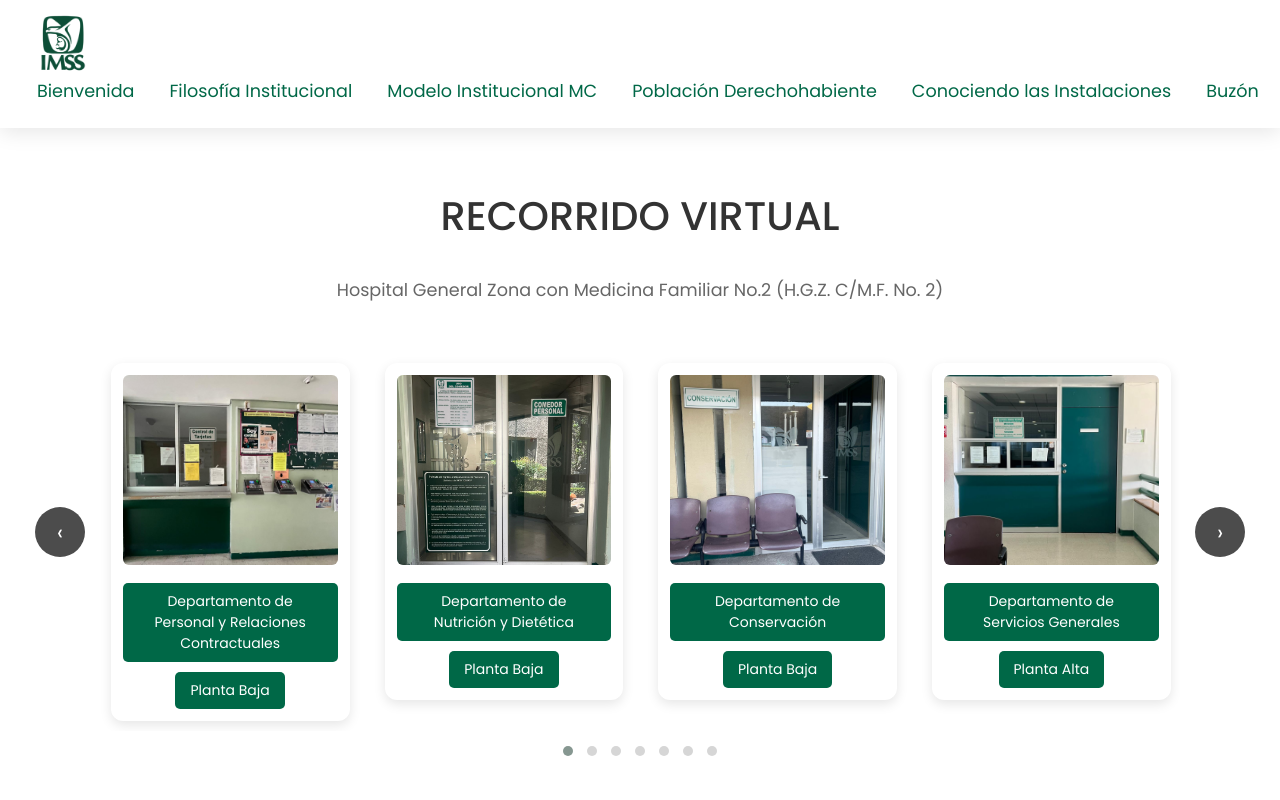
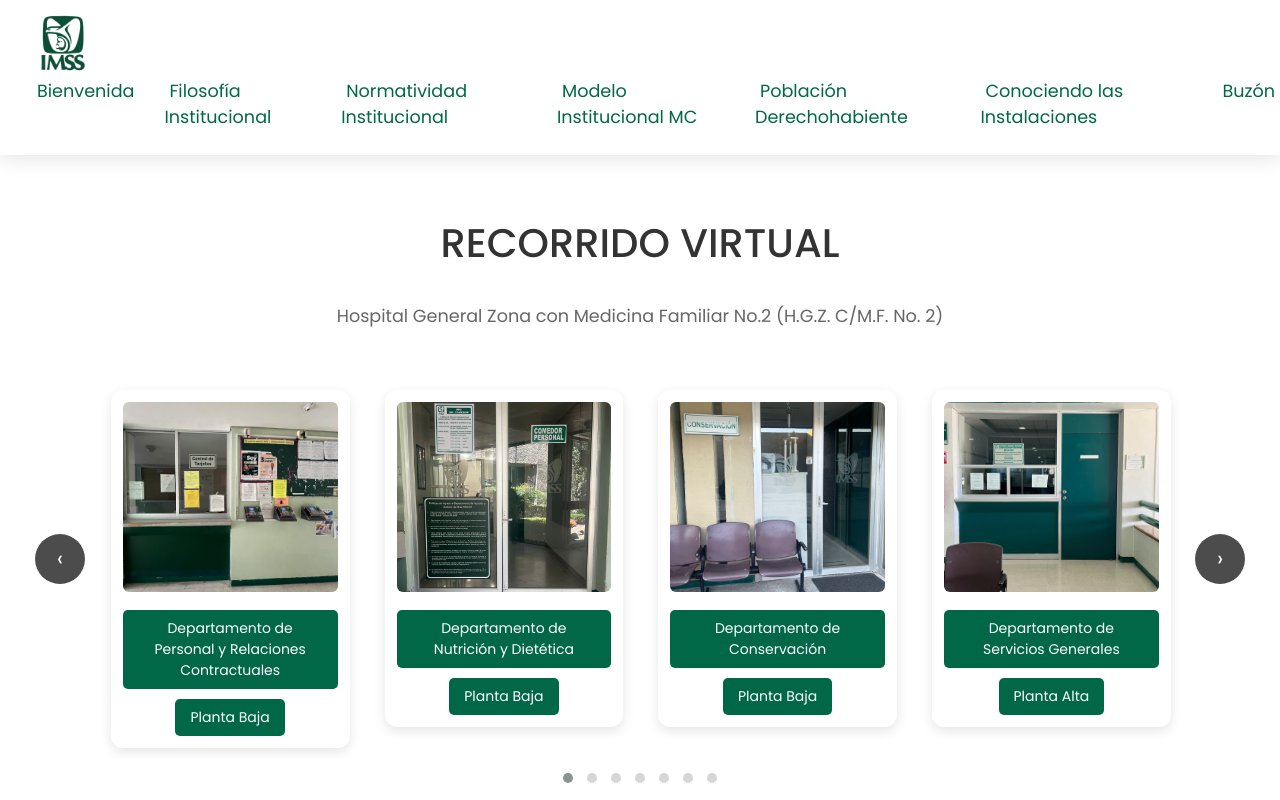
Before and after one commit to imssapizaco-lgtm/Plataforma-Web-HGZ-No.2-IMSS-Apizaco., a plain HTML site: page recorrido.html in a window 1280 px wide. Shown: the top 800 px of the page. Drawn offline with nearby package versions, Linux system fonts and the light colour scheme.

Commit message:
Update recorrido.html

```diff
--- a/recorrido.html
+++ b/recorrido.html
@@ -27,6 +27,7 @@
    <ul class="nav-links">
   <li><a href="index.html" class="link">Bienvenida</a></li>
   <li><a href="filosofia.html" class="link">Filosofía Institucional</a></li>
+  <li><a href="normatividad.html" class="link">Normatividad Institucional</a></li>
   <li><a href="modelo.html" class="link">Modelo Institucional MC</a></li>
   <li><a href="poblacion.html" class="link">Población Derechohabiente</a></li>
 
```
